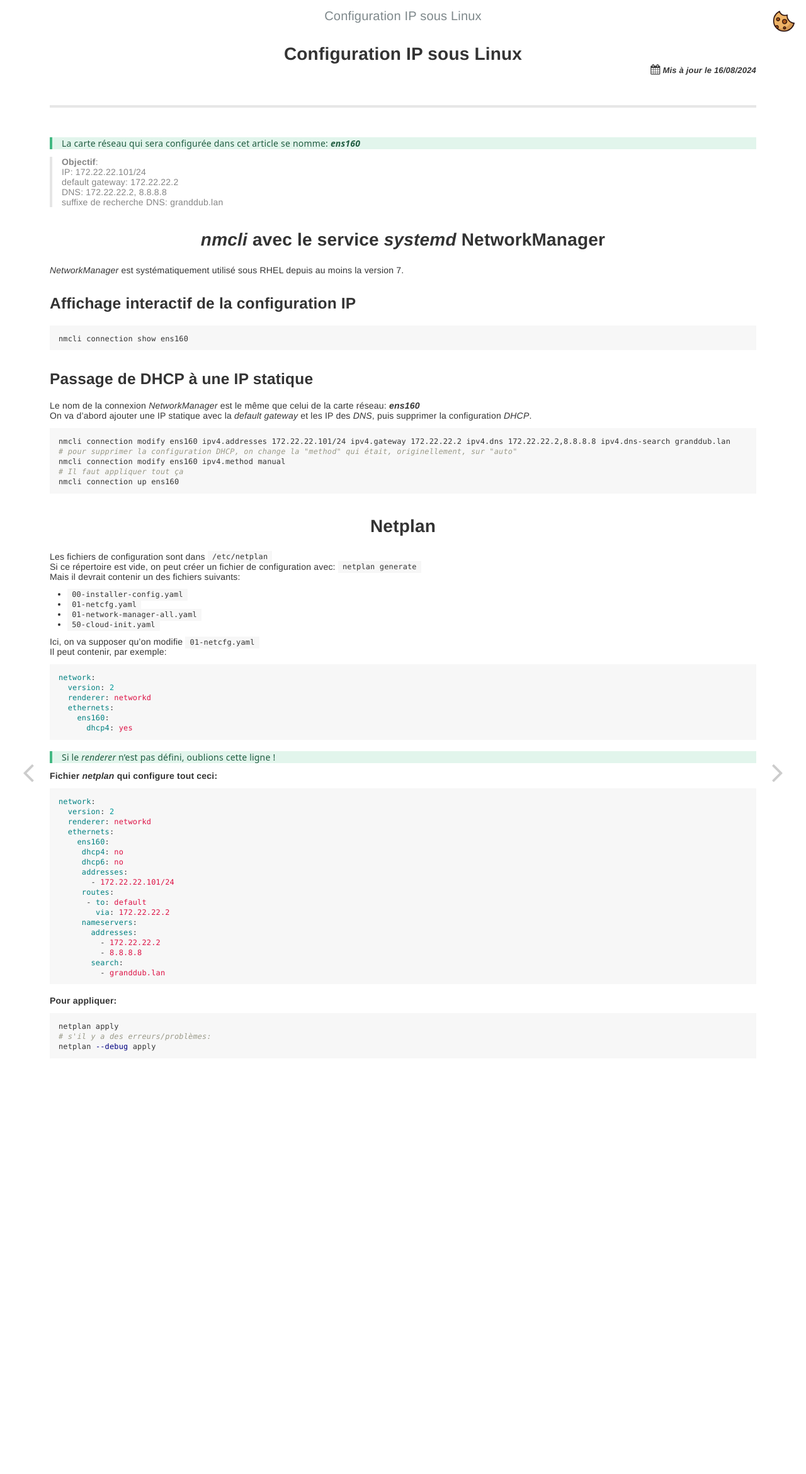
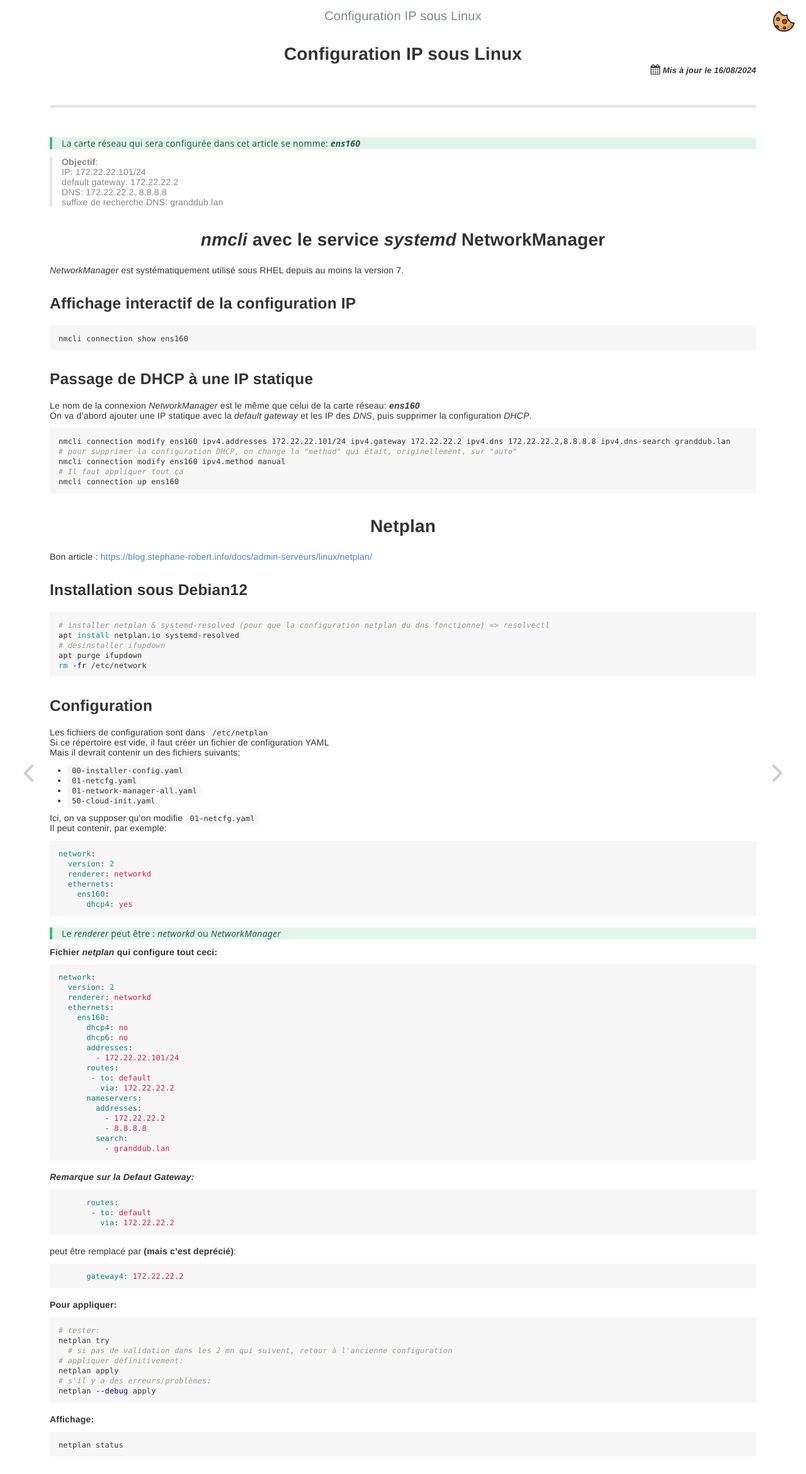
Before and after one commit to Grand-Dub/blog, a Jekyll site: the page built from _posts/divers/2023-10-20-IP-linux.md, in a window 1280 px wide. Shown: the top 2341 px of the page at 63% size. Built offline with Jekyll 4.4.1, drawn with Linux system fonts in a browser that asks for light colours.

Commit message:
netplan plus détaillé et son installation

````diff
--- a/_posts/divers/2023-10-20-IP-linux.md
+++ b/_posts/divers/2023-10-20-IP-linux.md
@@ -49,8 +49,25 @@ nmcli connection up ens160
 Netplan
 =======
 
+Bon article : <https://blog.stephane-robert.info/docs/admin-serveurs/linux/netplan/>
+
+Installation sous Debian12
+--------------------------
+
+```sh
+# installer netplan & systemd-resolved (pour que la configuration netplan du dns fonctionne) => resolvectl
+apt install netplan.io systemd-resolved
+# désinstaller ifupdown
+apt purge ifupdown
+rm -fr /etc/network
+```
+
+
+Configuration
+-------------
+
 Les fichiers de configuration sont dans `/etc/netplan`
-Si ce répertoire est vide, on peut créer un fichier de configuration avec: `netplan generate`
+Si ce répertoire est vide, il faut créer un fichier de configuration YAML
 Mais il devrait contenir un des fichiers suivants:
 - `00-installer-config.yaml`
 - `01-netcfg.yaml`
@@ -68,7 +85,7 @@ network:
       dhcp4: yes
 ```
 
-> Si le *renderer* n'est pas défini, oublions cette ligne !
+> Le *renderer* peut être : *networkd* ou *NetworkManager*
 {: .block-tip }
 
 **Fichier *netplan* qui configure tout ceci:**
@@ -78,23 +95,41 @@ network:
   renderer: networkd
   ethernets:
     ens160:
-     dhcp4: no
-     dhcp6: no
-     addresses:
-       - 172.22.22.101/24
-     routes:
-      - to: default
-        via: 172.22.22.2
-     nameservers:
-       addresses:
-         - 172.22.22.2
-         - 8.8.8.8
-       search:
-         - granddub.lan
+      dhcp4: no
+      dhcp6: no
+      addresses:
+        - 172.22.22.101/24
+      routes:
+       - to: default
+         via: 172.22.22.2
+      nameservers:
+        addresses:
+          - 172.22.22.2
+          - 8.8.8.8
+        search:
+          - granddub.lan
+```
+***Remarque sur la Defaut Gateway:***
+```yaml
+      routes:
+       - to: default
+         via: 172.22.22.2
+```
+peut être remplacé par **(mais c'est deprécié)**:
+```yaml
+      gateway4: 172.22.22.2
 ```
 **Pour appliquer:**
 ```sh
+# tester:
+netplan try
+  # si pas de validation dans les 2 mn qui suivent, retour à l'ancienne configuration
+# appliquer définitivement:
 netplan apply
 # s'il y a des erreurs/problèmes:
 netplan --debug apply
 ```
+**Affichage:**
+```sh
+netplan status
+```
````
